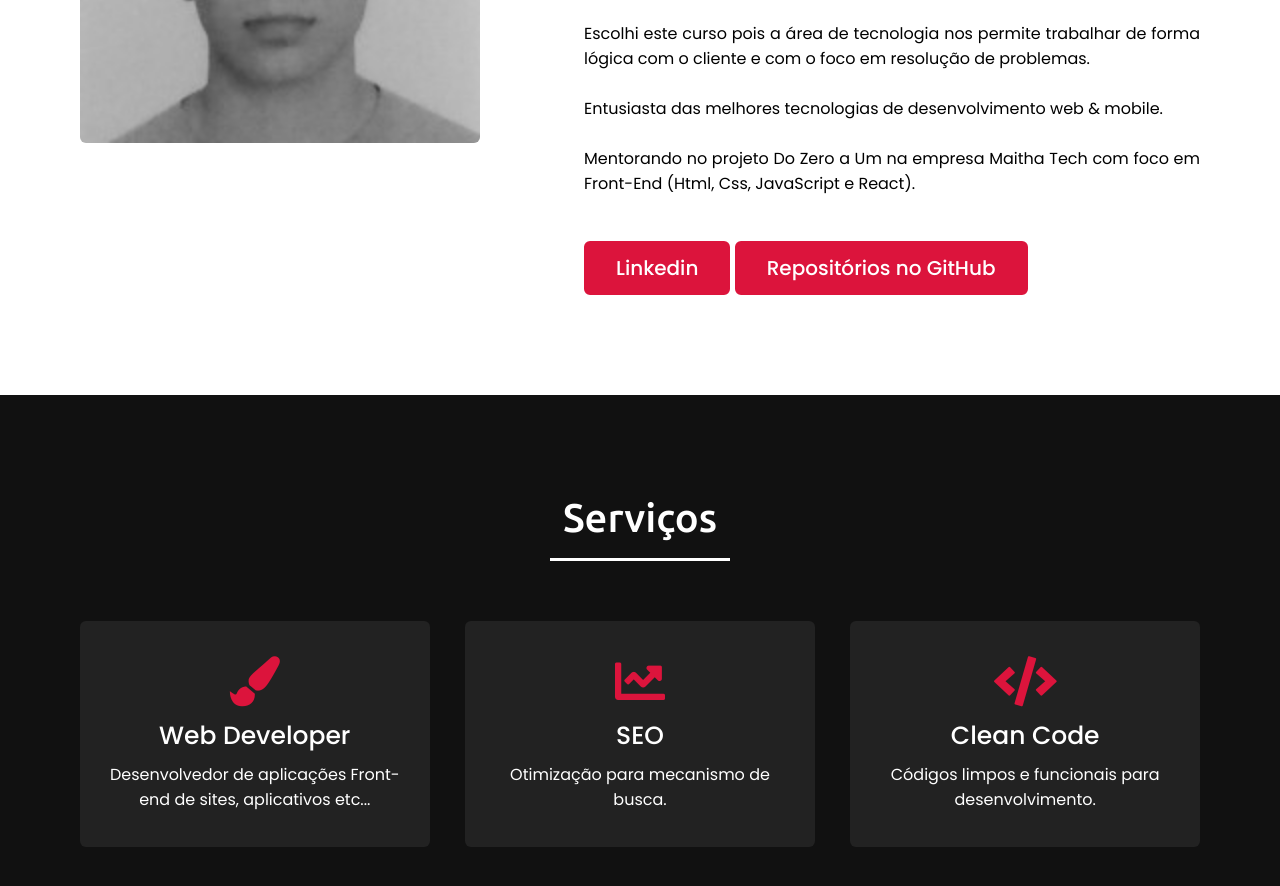
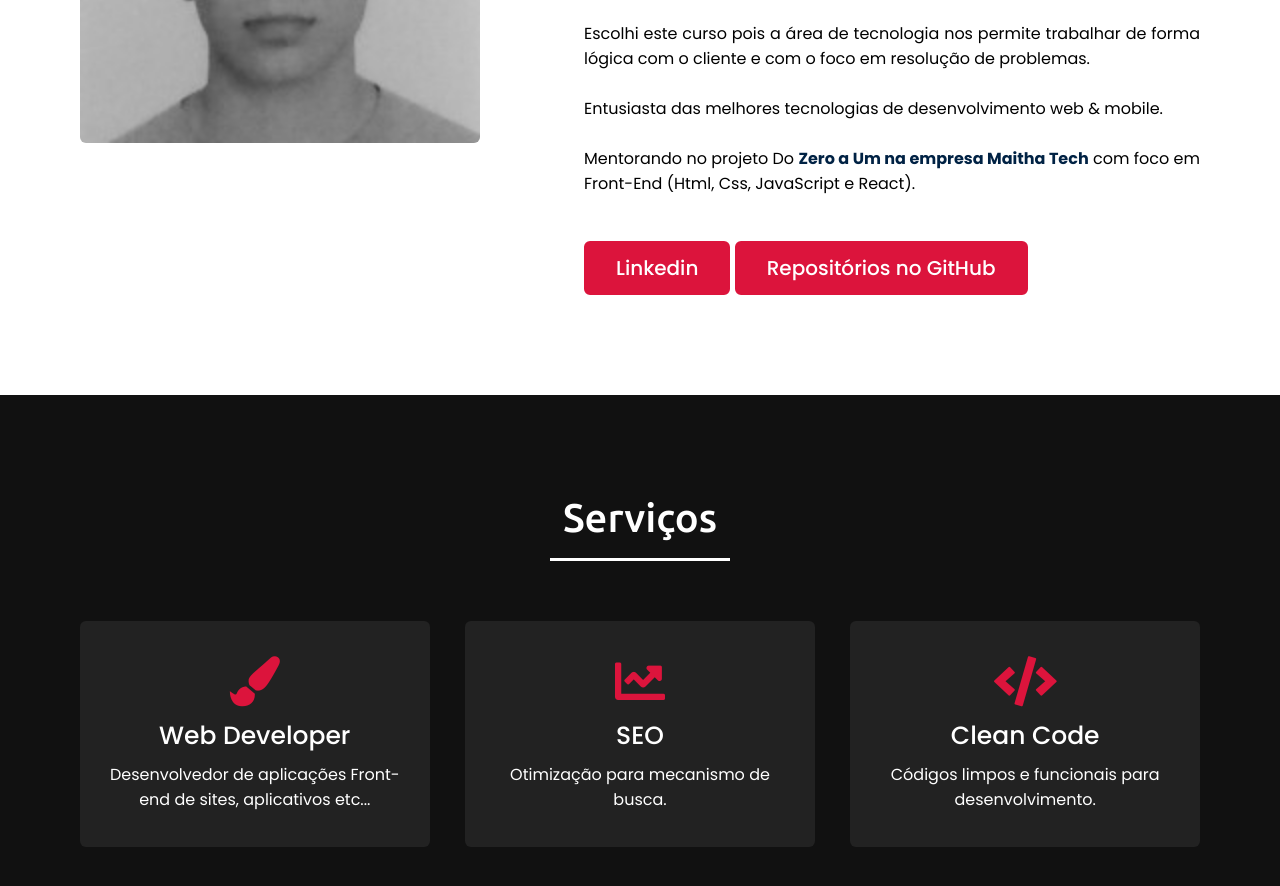
Before and after one commit to pedroh-cm/pedroh-cm.github.io, a plain HTML site: page index.html in a window 1280 px wide. Shown: the part 1428-2314 px from the top of the page. Drawn offline with nearby package versions, Linux system fonts and the light colour scheme.

Commit message:
Update index.html

```diff
--- a/index.html
+++ b/index.html
@@ -76,7 +76,7 @@
                     <p>Escolhi este curso pois a área de tecnologia nos permite trabalhar de forma lógica com o cliente
                         e com o foco em resolução de problemas.</p><br>
                     <p>Entusiasta das melhores tecnologias de desenvolvimento web & mobile.</p><br>
-                    <p>Mentorando no projeto Do Zero a Um na empresa Maitha Tech com foco em Front-End (Html, Css,
+                    <p>Mentorando no projeto Do <strong style="color: #002244;">Zero a Um na empresa Maitha Tech</strong> com foco em Front-End (Html, Css,
                         JavaScript e React).</p><br>
                     <a href="https://www.linkedin.com/in/pedro-henrique-c-morinelli-4505061a5/"
                         target="_blank">Linkedin</a>
```
